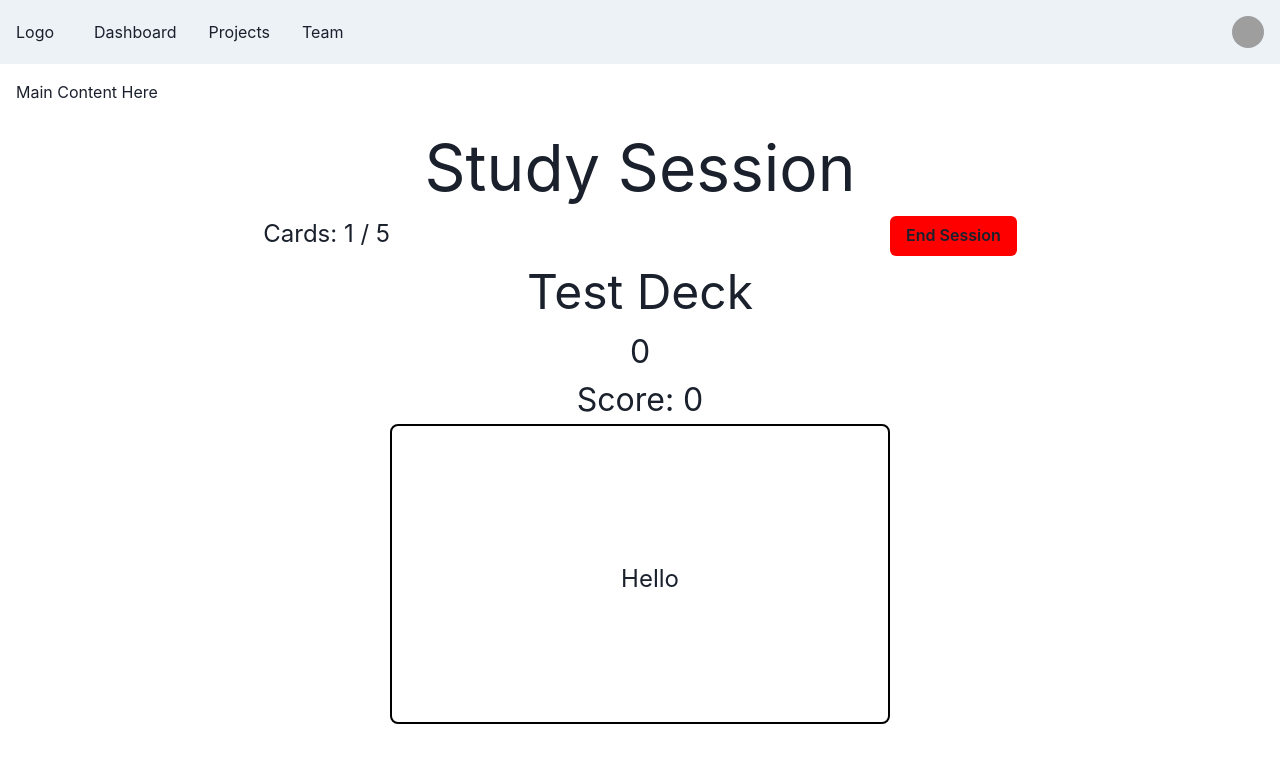
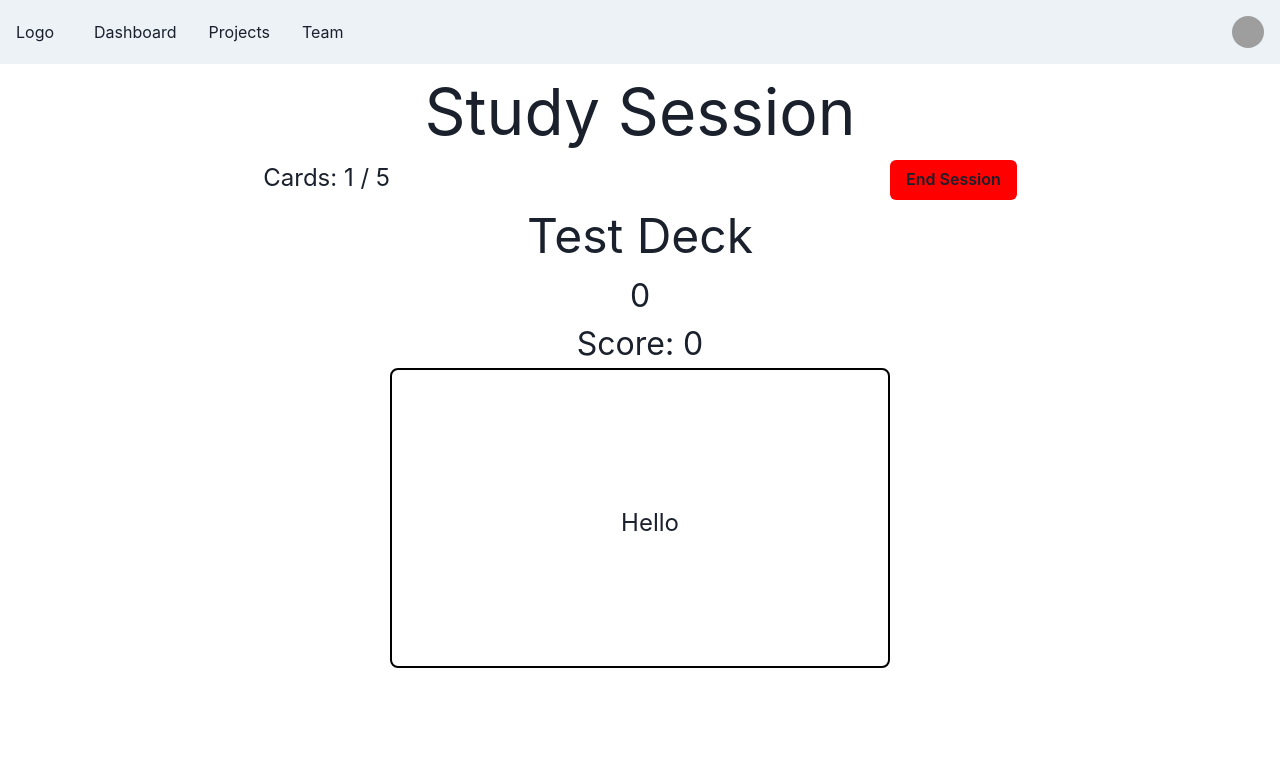
Before and after one commit to Brandon3522/flash_carma, a React (Create React App) app: page /study in a window 1280 px wide. Shown: the top 783 px of the page. Built offline with nearby package versions, Linux system fonts and the light colour scheme; grey boxes are pictures that could not be loaded.

Commit message:
removed not needed code

```diff
--- a/src/components/Navbar.js
+++ b/src/components/Navbar.js
@@ -94,8 +94,6 @@ export default function Simple() {
             </Box>
           ) : null}
         </Box>
-
-        <Box p={4}>Main Content Here</Box>
       </>
     );
   }
```
